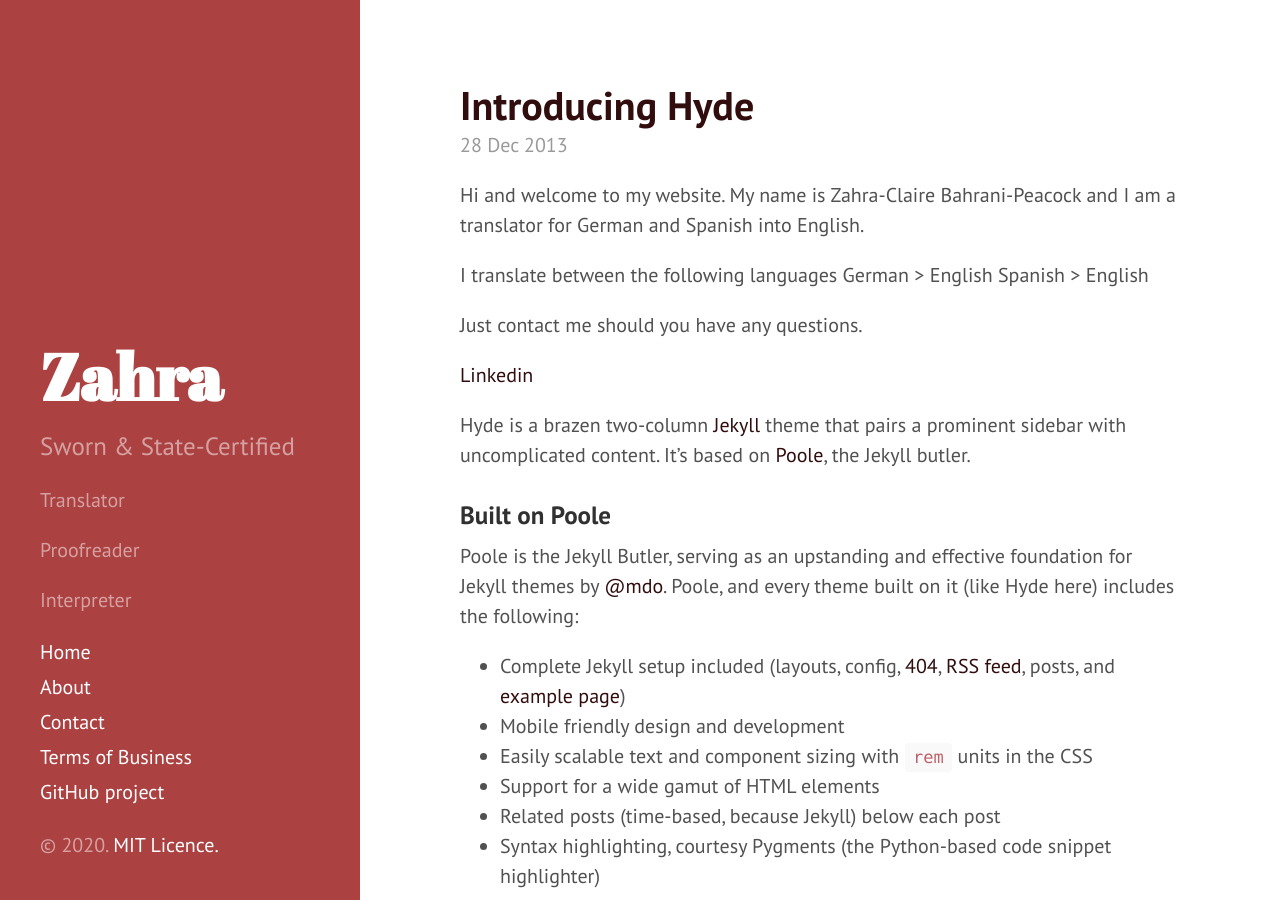
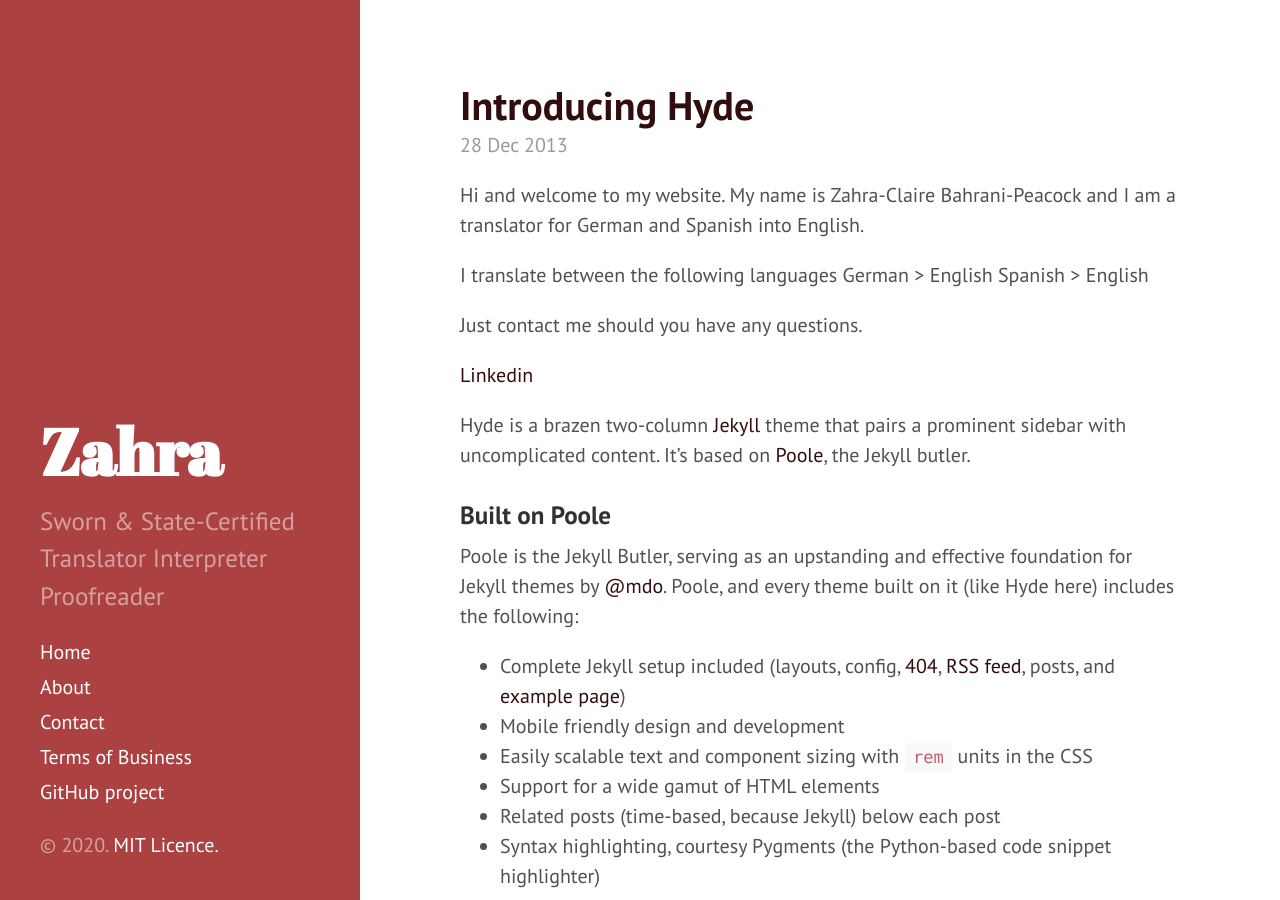
Before and after one commit to Zahra-Claire-Bahrani-Peacock/zahra-claire-bahrani-peacock.github.io, a Jekyll site: the page built from index.html, in a window 1280 px wide and 900 px high. Built offline with Jekyll 4.4.1, drawn with Linux system fonts in a browser that asks for light colours; the list of posts is cut into pages by our own code.

Commit message:
Update _config.yml
Changed sidebar description + deleted home link

```diff
--- a/_config.yml
+++ b/_config.yml
@@ -6,9 +6,9 @@
 title:            Zahra
 tagline:          'Peacock translations'
 description:      'Sworn & State-Certified
-<p>Translator</p>
-<p>Proofreader</p>
-<p>Interpreter</p>'
+Translator
+Interpreter
+Proofreader'
 url:              https://peacock-translations.github.io/
 baseurl:          /
 
@@ -21,5 +21,7 @@
 # Custom vars
 version:          2.1.0
 
+sidebar_home_link: false
+
 github:
   repo:           https://github.com/peacock-translations/
```
